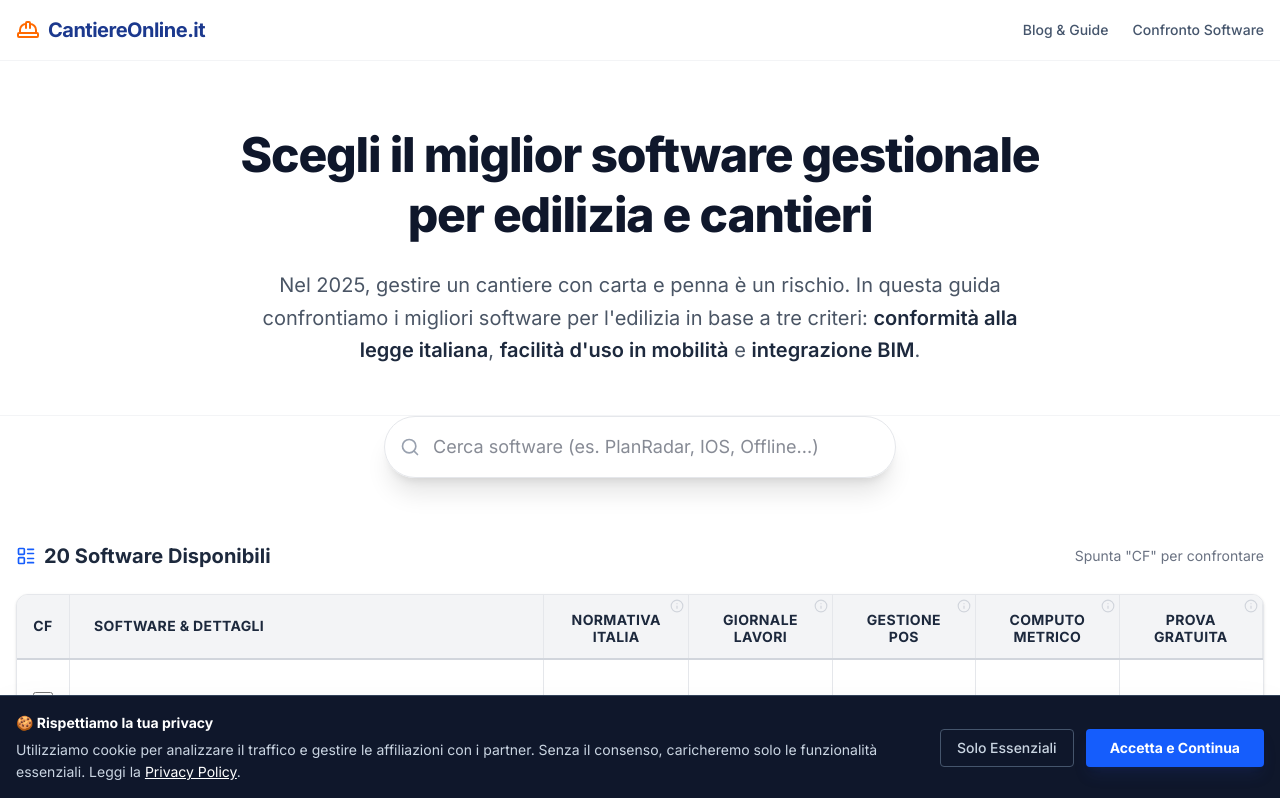
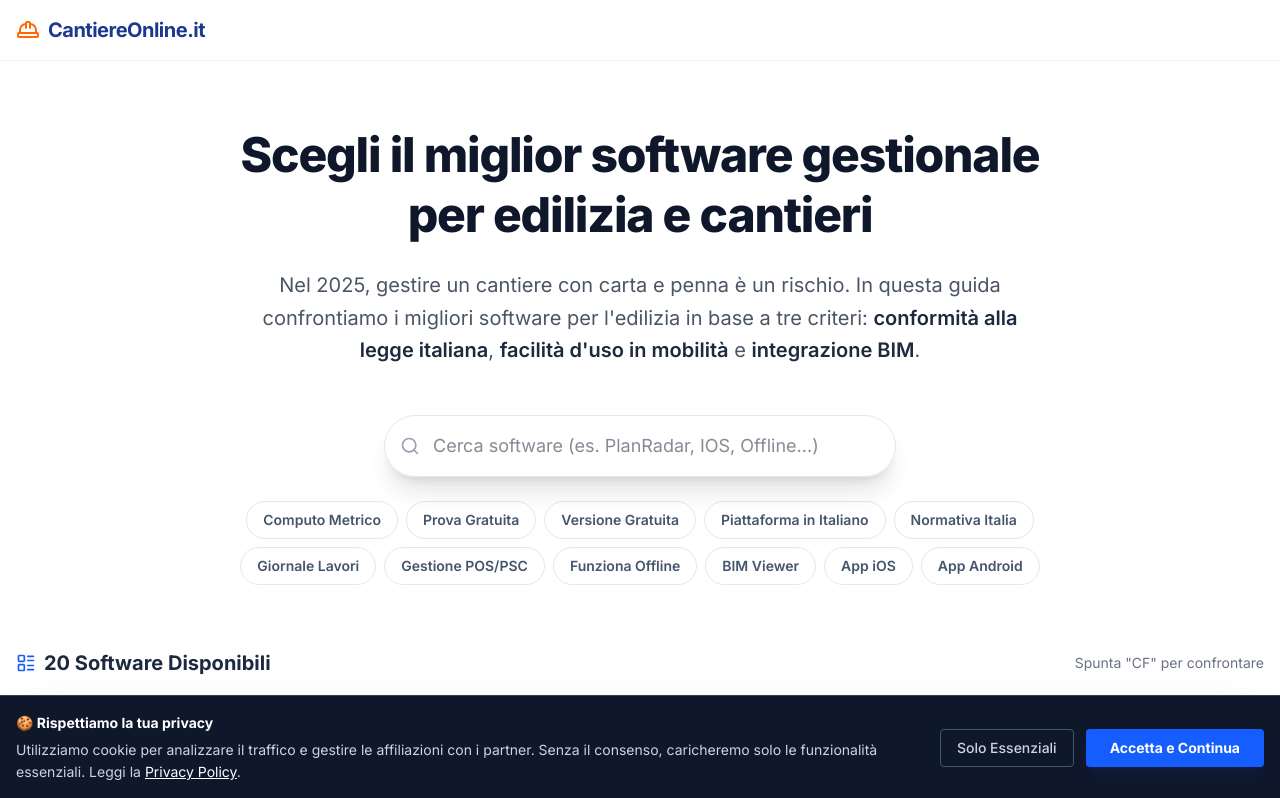
Before and after one commit to Mikymayk/cantiereonline, a Next.js app: page / in a window 1280 px wide. Shown: the top 798 px of the page. Built offline with nearby package versions, Linux system fonts and the light colour scheme.

Commit message:
Add filters to software list and clean up UI
- Add 11 selectable filters (desktop chips, mobile modal)
- Sync filter state with URL parameters for SEO
- Remove header navigation links
- Remove hero section border separator

```diff
--- a/app/page.tsx
+++ b/app/page.tsx
@@ -1,5 +1,6 @@
+import { Suspense } from 'react';
 import Link from 'next/link';
-import { HardHat, Menu, ArrowRight, Calendar, BookOpen } from 'lucide-react';
+import { HardHat, ArrowRight, Calendar, BookOpen } from 'lucide-react';
 import { getSortedPostsData } from '@/lib/posts';
 import SoftwareList from '@/components/SoftwareList';
 
@@ -16,21 +17,12 @@ export default function Home() {
           <Link href="/" className="font-bold text-xl tracking-tight text-blue-900 flex items-center gap-2">
             <HardHat className="text-orange-500" /> CantiereOnline.it
           </Link>
-
-          <nav className="hidden md:flex items-center gap-6 text-sm font-medium text-slate-600">
-            <Link href="/blog" className="hover:text-blue-600 transition-colors">Blog & Guide</Link>
-            <Link href="#confronto" className="hover:text-blue-600 transition-colors">Confronto Software</Link>
-          </nav>
-
-          <Link href="/blog" className="md:hidden p-2 text-slate-600">
-             <Menu size={24} />
-          </Link>
         </div>
       </header>
 
       <main>
         {/* --- HERO SECTION --- */}
-        <section className="bg-white pb-10 pt-16 px-4 text-center border-b border-gray-100 w-full mb-6">
+        <section className="bg-white pb-10 pt-16 px-4 text-center w-full mb-6">
           <h1 className="text-3xl md:text-5xl font-extrabold text-slate-900 mb-6 tracking-tight max-w-4xl mx-auto leading-tight">
             Scegli il miglior software gestionale <br className="hidden md:block"/> per edilizia e cantieri
           </h1>
@@ -41,7 +33,9 @@ export default function Home() {
         </section>
 
         {/* --- LISTA E COMPARATORE --- */}
-        <SoftwareList />
+        <Suspense fallback={<div>Caricamento...</div>}>
+          <SoftwareList />
+        </Suspense>
 
         {/* --- SEZIONE BLOG --- */}
         <section className="bg-slate-50 py-16 border-t border-gray-200 mt-12">
--- a/components/SoftwareList.tsx
+++ b/components/SoftwareList.tsx
@@ -1,36 +1,102 @@
 "use client";
 
-import React, { useState } from 'react';
+import React, { useState, useEffect } from 'react';
 import Link from 'next/link';
+import { useSearchParams, useRouter, usePathname } from 'next/navigation';
 import {
   Search, Check, X, Star, ExternalLink,
-  Scale, Trash2, Info, LayoutList
+  Scale, Trash2, Info, LayoutList, Filter
 } from 'lucide-react';
 import { softwareData } from '@/data/software';
 
+// --- CONFIGURAZIONE FILTRI ---
+const FILTERS = [
+  { id: 'computo_metrico', label: 'Computo Metrico', key: 'computo_metrico' },
+  { id: 'free_trial', label: 'Prova Gratuita', key: 'free_trial' },
+  { id: 'versione_gratuita', label: 'Versione Gratuita', key: 'special_free' }, // Logica custom
+  { id: 'interfaccia_italiano', label: 'Piattaforma in Italiano', key: 'interfaccia_italiano' },
+  { id: 'conformita_ita', label: 'Normativa Italia', key: 'conformita_ita' },
+  { id: 'giornale_lavori', label: 'Giornale Lavori', key: 'giornale_lavori' },
+  { id: 'pos_psc', label: 'Gestione POS/PSC', key: 'pos_psc' },
+  { id: 'funziona_offline', label: 'Funziona Offline', key: 'funziona_offline' },
+  { id: 'bim_viewer', label: 'BIM Viewer', key: 'bim_viewer' },
+  { id: 'app_ios', label: 'App iOS', key: 'app_ios' },
+  { id: 'app_android', label: 'App Android', key: 'app_android' },
+];
+
 export default function SoftwareList() {
+  const router = useRouter();
+  const pathname = usePathname();
+  const searchParams = useSearchParams();
+
   const [searchTerm, setSearchTerm] = useState('');
   const [selectedIds, setSelectedIds] = useState<string[]>([]);
   const [showCompare, setShowCompare] = useState(false);
 
-  // --- LOGICA FILTRO ---
+  // Stato Filtri (Sync con URL)
+  const [activeFilters, setActiveFilters] = useState<string[]>([]);
+  const [showMobileFilters, setShowMobileFilters] = useState(false);
+
+  // 1. Inizializzazione da URL
+  useEffect(() => {
+    const filtersFromUrl = searchParams.get('features');
+    if (filtersFromUrl) {
+      setActiveFilters(filtersFromUrl.split(','));
+    } else {
+      setActiveFilters([]);
+    }
+  }, [searchParams]);
+
+  // 2. Funzione per aggiornare Filtri e URL
+  const toggleFilter = (filterId: string) => {
+    const newFilters = activeFilters.includes(filterId)
+      ? activeFilters.filter(id => id !== filterId)
+      : [...activeFilters, filterId];
+
+    // Aggiorna URL
+    const params = new URLSearchParams(searchParams.toString());
+    if (newFilters.length > 0) {
+      params.set('features', newFilters.join(','));
+    } else {
+      params.delete('features');
+    }
+    router.replace(`${pathname}?${params.toString()}`, { scroll: false });
+
+    // Lo state locale verrà aggiornato dall'useEffect qui sopra, ma per reattività immediata in UI:
+    setActiveFilters(newFilters);
+  };
+
+  // --- LOGICA FILTRAGGIO ---
   const filteredSoftware = softwareData.filter(software => {
+    // A. Filtro Testuale
     const term = searchTerm.toLowerCase();
-
-    // 1. Cerca nel testo (Nome e Descrizione)
     const matchesText =
       software.name.toLowerCase().includes(term) ||
       software.description.toLowerCase().includes(term);
 
-    // 2. Cerca nelle funzionalità attive (es. cerca "ios", "offline", "bim")
-    const matchesFeature = Object.entries(software.features).some(([key, value]) =>
+    const matchesFeatureText = Object.entries(software.features).some(([key, value]) =>
       value === true && key.replace(/_/g, ' ').toLowerCase().includes(term)
     );
 
-    return matchesText || matchesFeature;
+    const passesSearch = term === '' || matchesText || matchesFeatureText;
+
+    // B. Filtro per Caratteristiche (AND logic: deve averle TUTTE quelle selezionate)
+    const passesFilters = activeFilters.every(filterId => {
+      const filterConfig = FILTERS.find(f => f.id === filterId);
+      if (!filterConfig) return true;
+
+      if (filterConfig.key === 'special_free') {
+        return software.paymentType === '(Free)' || software.price === '€0';
+      }
+
+      // @ts-ignore - Accesso dinamico alle features
+      return software.features[filterConfig.key] === true;
     });
 
-  // Gestione Selezione Checkbox
+    return passesSearch && passesFilters;
+  });
+
+  // Gestione Selezione Checkbox per confronto
   const toggleSelection = (id: string) => {
     if (selectedIds.includes(id)) {
       setSelectedIds(selectedIds.filter(i => i !== id));
@@ -52,32 +118,20 @@ export default function SoftwareList() {
     </div>
   );
 
-  // Helper per Intestazione Colonna con Tooltip (AGGIORNATO: GESTIONE BORDO DESTRO)
-  // Aggiunta prop "align" per decidere se centrare il tooltip o allinearlo a destra
+  // Helper per Intestazione Colonna con Tooltip
   const HeaderWithTooltip = ({ label, tooltip, align = "center" }: { label: React.ReactNode, tooltip: string, align?: "center" | "right" }) => (
     <th className="px-2 py-3 text-center w-[12%] leading-tight border-r border-gray-200 relative group align-middle">
-      {/* Testo Centrato */}
       <span className="block mt-1">{label}</span>
-
-      {/* Icona Info in Alto a Destra */}
       <div className="absolute top-1 right-1 text-gray-300 hover:text-blue-500 cursor-help">
         <Info size={14} />
       </div>
-
-      {/* Tooltip Hover (Posizionato SOTTO) */}
       <div className={`
         absolute top-full mt-2 bg-slate-800 text-white text-xs font-normal p-2 rounded shadow-xl
         opacity-0 group-hover:opacity-100 transition-opacity pointer-events-none z-50
         normal-case tracking-normal leading-snug
-        /* QUI LA LOGICA DI POSIZIONAMENTO E LARGHEZZA */
-        ${align === "right"
-          ? "right-0 w-36 md:w-48"  // Se allineato a destra: agganciato al bordo destro (non esce)
-          : "left-1/2 -translate-x-1/2 w-40 md:w-48" // Se centrato: classico comportamento
-        }
+        ${align === "right" ? "right-0 w-36 md:w-48" : "left-1/2 -translate-x-1/2 w-40 md:w-48"}
       `}>
         {tooltip}
-
-        {/* Freccina verso l'alto (si sposta in base all'allineamento del box) */}
         <div className={`
           absolute bottom-full border-4 border-transparent border-b-slate-800
           ${align === "right" ? "right-2" : "left-1/2 -translate-x-1/2"}
@@ -88,9 +142,11 @@ export default function SoftwareList() {
 
   return (
     <>
-      {/* --- BARRA DI RICERCA --- */}
+      {/* --- BARRA DI RICERCA & FILTRI --- */}
       <section className="px-4 text-center w-full -mt-6 mb-8 relative z-10">
-         <div className="max-w-lg mx-auto relative">
+         <div className="max-w-4xl mx-auto">
+            {/* Input Ricerca */}
+            <div className="relative max-w-lg mx-auto mb-6">
               <input
                 type="text"
                 placeholder="Cerca software (es. PlanRadar, IOS, Offline...)"
@@ -100,7 +156,102 @@ export default function SoftwareList() {
               />
               <Search className="absolute left-4 top-1/2 -translate-y-1/2 text-gray-400" size={20} />
             </div>
+
+            {/* FILTRI DESKTOP (Chips) */}
+            <div className="hidden md:flex flex-wrap justify-center gap-2 animate-in fade-in slide-in-from-top-4">
+              {FILTERS.map(filter => (
+                <button
+                  key={filter.id}
+                  onClick={() => toggleFilter(filter.id)}
+                  className={`
+                    px-4 py-2 rounded-full text-sm font-semibold transition-all border
+                    ${activeFilters.includes(filter.id)
+                      ? 'bg-blue-600 text-white border-blue-600 shadow-md transform scale-105'
+                      : 'bg-white text-slate-600 border-gray-200 hover:border-blue-300 hover:bg-blue-50'
+                    }
+                  `}
+                >
+                  {filter.label}
+                  {activeFilters.includes(filter.id) && <Check size={14} className="inline ml-1.5 -mt-0.5" strokeWidth={3}/>}
+                </button>
+              ))}
+            </div>
+
+            {/* FILTRI MOBILE (Bottone + Modale) */}
+            <div className="md:hidden flex justify-center">
+              <button
+                onClick={() => setShowMobileFilters(true)}
+                className={`
+                  flex items-center gap-2 px-6 py-2 rounded-full font-bold shadow-sm transition-all border
+                  ${activeFilters.length > 0
+                    ? 'bg-blue-600 text-white border-blue-600'
+                    : 'bg-white text-slate-700 border-gray-300'
+                  }
+                `}
+              >
+                <Filter size={18} />
+                Filtra Funzionalità
+                {activeFilters.length > 0 && (
+                  <span className="bg-white text-blue-600 text-xs rounded-full w-5 h-5 flex items-center justify-center">
+                    {activeFilters.length}
+                  </span>
+                )}
+              </button>
+            </div>
+          </div>
       </section>
+
+      {/* --- MODALE FILTRI MOBILE --- */}
+      {showMobileFilters && (
+        <div className="fixed inset-0 z-[100] flex items-end sm:items-center justify-center bg-black/50 backdrop-blur-sm animate-in fade-in">
+          <div className="bg-white w-full sm:max-w-md rounded-t-2xl sm:rounded-2xl shadow-2xl max-h-[90vh] flex flex-col animate-in slide-in-from-bottom-10">
+
+            <div className="p-4 border-b border-gray-100 flex justify-between items-center">
+              <h3 className="font-bold text-lg text-slate-900">Filtra Software</h3>
+              <button onClick={() => setShowMobileFilters(false)} className="p-2 hover:bg-gray-100 rounded-full">
+                <X size={20} className="text-slate-500"/>
+              </button>
+            </div>
+
+            <div className="p-4 overflow-y-auto">
+              <div className="grid grid-cols-1 gap-3">
+                {FILTERS.map(filter => (
+                  <label key={filter.id} className="flex items-center justify-between p-3 rounded-xl border border-gray-200 has-[:checked]:border-blue-500 has-[:checked]:bg-blue-50 transition-all cursor-pointer">
+                    <span className="font-medium text-slate-700">{filter.label}</span>
+                    <input
+                      type="checkbox"
+                      checked={activeFilters.includes(filter.id)}
+                      onChange={() => toggleFilter(filter.id)}
+                      className="w-5 h-5 rounded border-gray-300 text-blue-600 focus:ring-blue-500"
+                    />
+                  </label>
+                ))}
+              </div>
+            </div>
+
+            <div className="p-4 border-t border-gray-100 bg-gray-50 rounded-b-2xl flex gap-3">
+              <button
+                onClick={() => {
+                  setActiveFilters([]);
+                  const params = new URLSearchParams(searchParams.toString());
+                  params.delete('features');
+                  router.replace(`${pathname}?${params.toString()}`, { scroll: false });
+                }}
+                className="flex-1 py-3 text-slate-600 font-bold hover:bg-gray-200 rounded-xl transition-colors"
+              >
+                Reset
+              </button>
+              <button
+                onClick={() => setShowMobileFilters(false)}
+                className="flex-[2] py-3 bg-blue-600 text-white font-bold rounded-xl hover:bg-blue-700 transition-colors shadow-lg shadow-blue-200"
+              >
+                Vedi {filteredSoftware.length} Risultati
+              </button>
+            </div>
+
+          </div>
+        </div>
+      )}
 
       {/* --- BARRA FLOTTANTE COMPARAZIONE --- */}
       {selectedIds.length > 0 && (
```
Lines whose indentation alone changed are shown as unchanged.
